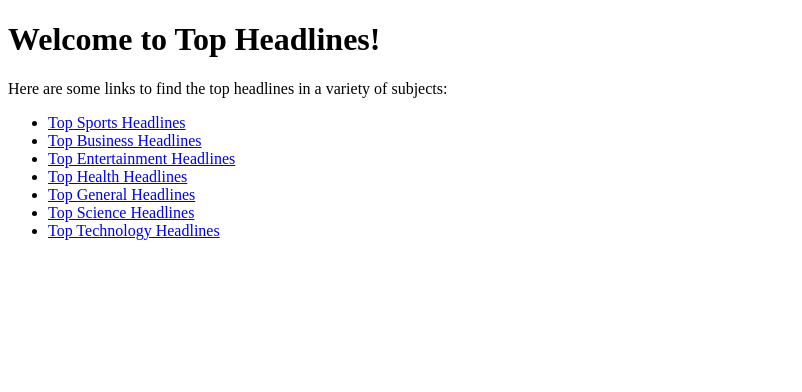
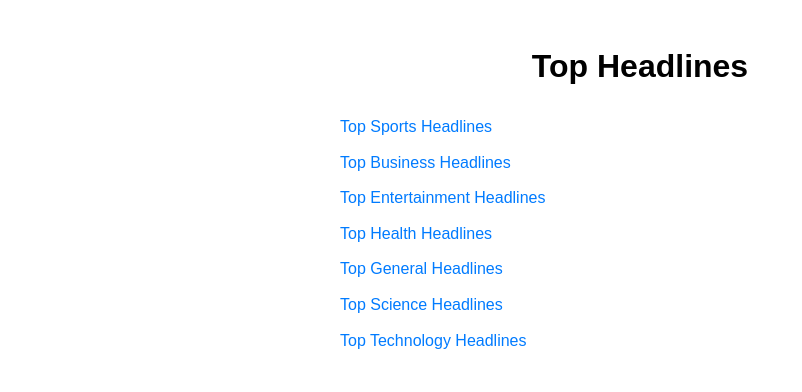
Before and after one commit to shanewalsh12/api, a plain HTML site: page static/index.html in a window 1280 px wide. Shown: the whole page, without its empty margins (0-802 px from the left). Drawn offline with Linux system fonts and the light colour scheme.

Commit message:
Added more html to the API

```diff
--- a/static/index.html
+++ b/static/index.html
@@ -1,22 +1,43 @@
 <!DOCTYPE html>
-    <html>
-    <head>
+<html lang="en">
+<head>
+    <meta charset="UTF-8">
+    <meta name="viewport" content="width=device-width, initial-scale=1.0">
     <title>Top Headlines</title>
-    <link rel="icon"
-      type="image/png"
-      href="http://example.com/myicon.png">
-    </head>
-    <body>
-    <h1>Welcome to Top Headlines!</h1>
-    <p>Here are some links to find the top headlines in a variety of subjects:</p>
+    <style>
+        body {
+            font-family: Arial, sans-serif;
+            line-height: 1.6;
+            max-width: 600px;
+            margin: 0 auto;
+            padding: 20px;
+        }
+        h1 {
+            text-align: center;
+        }
+        ul {
+            list-style-type: none;
+            padding: 0;
+        }
+        li {
+            margin-bottom: 10px;
+        }
+        a {
+            text-decoration: none;
+            color: #007bff;
+        }
+    </style>
+</head>
+<body>
+    <h1>Top Headlines</h1>
     <ul>
-        <li><a href="/top-sports-headlines">Top Sports Headlines</a></li>
-        <li><a href="/top-business-headlines">Top Business Headlines</a></li>
-        <li><a href="/top-entertainment-headlines">Top Entertainment Headlines</a></li>
-        <li><a href="/top-health-headlines">Top Health Headlines</a></li>
-        <li><a href="/top-general-headlines">Top General Headlines</a></li>
-        <li><a href="/top-science-headlines">Top Science Headlines</a></li>
-        <li><a href="/top-technology-headlines">Top Technology Headlines</a></li>
+        <li><a href="#">Top Sports Headlines</a></li>
+        <li><a href="#">Top Business Headlines</a></li>
+        <li><a href="#">Top Entertainment Headlines</a></li>
+        <li><a href="#">Top Health Headlines</a></li>
+        <li><a href="#">Top General Headlines</a></li>
+        <li><a href="#">Top Science Headlines</a></li>
+        <li><a href="#">Top Technology Headlines</a></li>
     </ul>
-    </body>
-    </html>
+</body>
+</html>
```
